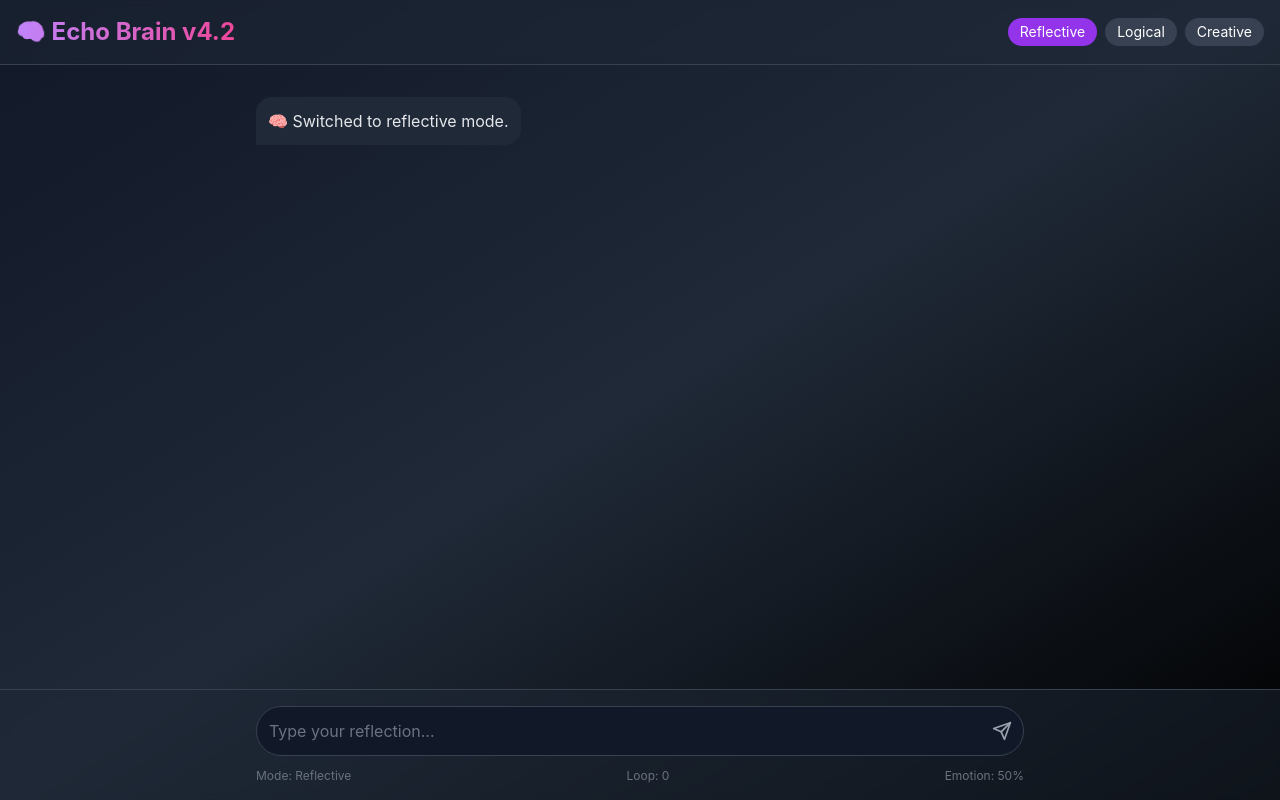
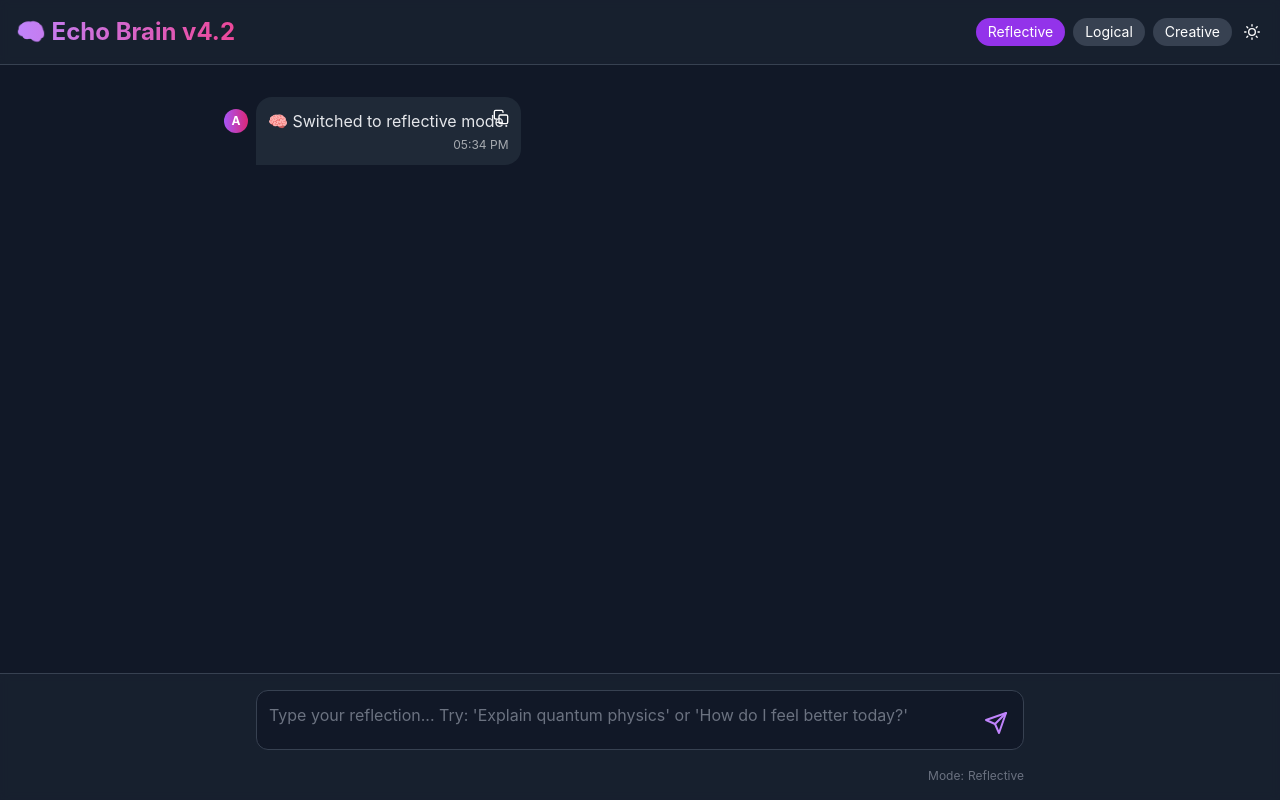
Before and after one commit to dagzadag/create-react-app, a React (Create React App) app: page / in a window 1280 px wide. Both pictures are taken after a click on the button "Reflective". Built offline with nearby package versions, Linux system fonts and the light colour scheme.

Commit message:
enhanced uxui

```diff
--- a/src/App.js
+++ b/src/App.js
@@ -1,28 +1,96 @@
-import React from "react";
+import React, { useState, useRef, useEffect, useCallback } from "react";
 import ReactMarkdown from "react-markdown";
 import { Prism as SyntaxHighlighter } from "prism-react-renderer";
 import { sendToEchoBrain } from "./services/echoBrainAPI";
 
+// Toast Component
+function Toast({ message, show }) {
+  return (
+    <div
+      className={`fixed bottom-4 right-4 bg-green-600 text-white px-4 py-2 rounded-lg shadow-lg transition-opacity duration-300 ${
+        show ? "opacity-100" : "opacity-0 pointer-events-none"
+      }`}
+    >
+      {message}
+    </div>
+  );
+}
+
+// Long Press Hook
+function useLongPress(callback, delay = 500) {
+  const pressTimer = useRef(null);
+
+  useEffect(() => {
+    return () => {
+      if (pressTimer.current) clearTimeout(pressTimer.current);
+    };
+  }, []);
+
+  const startPress = useCallback(() => {
+    pressTimer.current = setTimeout(callback, delay);
+  }, [callback, delay]);
+
+  const cancelPress = useCallback(() => {
+    if (pressTimer.current) {
+      clearTimeout(pressTimer.current);
+      pressTimer.current = null;
+    }
+  }, []);
+
+  return {
+    onMouseDown: startPress,
+    onMouseUp: cancelPress,
+    onMouseLeave: cancelPress,
+    onTouchStart: startPress,
+    onTouchEnd: cancelPress,
+  };
+}
+
 export default function App() {
-  // ===== ORIGINAL STATE HOOKS (UNCHANGED) =====
-  const [input, setInput] = React.useState("");
-  const [messages, setMessages] = React.useState([]);
-  const [loopCount, setLoopCount] = React.useState(0);
-  const [emotionalState, setEmotionalState] = React.useState(50);
-  const [mode, setMode] = React.useState("reflective");
-  const [isLoading, setIsLoading] = React.useState(false);
-  const messagesEndRef = React.useRef(null);
+  // ===== STATE HOOKS =====
+  const [input, setInput] = useState("");
+  const [messages, setMessages] = useState([]);
+  const [loopCount, setLoopCount] = useState(0);
+  const [emotionalState, setEmotionalState] = useState(50);
+  const [mode, setMode] = useState("reflective");
+  const [isLoading, setIsLoading] = useState(false);
+  const [darkMode, setDarkMode] = useState(true);
+  const [toast, setToast] = useState({ show: false, message: "" });
+  const [showScrollButton, setShowScrollButton] = useState(false);
+  const messagesEndRef = useRef(null);
+  const useLongPressHook = (text) =>
+    useLongPress(() => copyToClipboard(text), 500);
 
-  // ===== ORIGINAL EFFECTS (UNCHANGED) =====
-  React.useEffect(() => {
+  // ===== EFFECTS =====
+  useEffect(() => {
     scrollToBottom();
   }, [messages]);
 
+  useEffect(() => {
+    const main = document.querySelector("main");
+    const handleScroll = () => {
+      if (main.scrollHeight - main.scrollTop - main.clientHeight > 100)
+        setShowScrollButton(true);
+      else setShowScrollButton(false);
+    };
+
+    main.addEventListener("scroll", handleScroll);
+    return () => main.removeEventListener("scroll", handleScroll);
+  }, []);
+
+  // ===== HELPERS =====
   function scrollToBottom() {
     messagesEndRef.current?.scrollIntoView({ behavior: "smooth" });
   }
 
-  // ===== ORIGINAL HANDLERS (UNCHANGED) =====
+  function formatTime(date) {
+    return new Date(date).toLocaleTimeString([], {
+      hour: "2-digit",
+      minute: "2-digit",
+    });
+  }
+
+  // ===== HANDLERS =====
   function handleInputChange(e) {
     setInput(e.target.value);
   }
@@ -36,15 +104,12 @@ export default function App() {
     addMessage(`🧠 Switched to ${newMode} mode.`, "system");
   }
 
-  // ===== ORIGINAL API LOGIC (UNCHANGED) =====
   async function handleSubmit() {
     if (!input.trim()) return;
-
     const userMessage = input.trim();
     setInput("");
     setMessages([...messages, { text: userMessage, sender: "user" }]);
     setIsLoading(true);
-
     try {
       const response = await generateEchoResponse(userMessage);
       await simulateTypewriter(response);
@@ -62,7 +127,7 @@ export default function App() {
     }
   }
 
-  // ===== ORIGINAL HELPER FUNCTIONS (UNCHANGED) =====
+  // ===== API LOGIC =====
   async function generateEchoResponse(userMessage) {
     const context = {
       mode,
@@ -71,14 +136,13 @@ export default function App() {
       messageHistory: messages,
       memoryTags: getMemoryTags(),
     };
-
     const apiResponse = await sendToEchoBrain(userMessage, context);
     let response = apiResponse;
     const pressure = calculatePressure(userMessage);
     const isEmotional = emotionalState > 75;
     const loopTriggered = loopCount >= 3 && loopCount < 5;
+    const hasRepetition = checkForRepetition(userMessage);
 
-    const hasRepetition = checkForRepetition(userMessage);
     if (hasRepetition) {
       setLoopCount((prev) => prev + 1);
       response = `[Loop ${loopCount + 1}] ${response}`;
@@ -99,25 +163,27 @@ export default function App() {
     }
 
     if ((isEmotional || loopTriggered) && pressure > 60) {
-      response = `${generateSparkInsight()}\n\n${response}`;
+      response = `${generateSparkInsight()}\n${response}`;
     }
 
     if (userMessage.toLowerCase().includes("remember")) {
-      response += `\n\n📌 Remembering: "${userMessage}"`;
+      response += `\n📌 Remembering: "${userMessage}"`;
     }
 
     if (userMessage.toLowerCase().includes("forget")) {
-      response +=
-        "\n\n🗑️ I've cleared my temporary memory of our conversation.";
+      response += "\n🗑️ I've cleared my temporary memory of our conversation.";
     }
 
     return response;
   }
 
+  // ===== UTILITIES =====
   function getMemoryTags() {
     return messages
       .filter((msg) => msg.text.includes("Remembering:"))
-      .map((msg) => msg.text.split("Remembering: ")[1].replace(/"/g, ""));
+      .map(
+        (msg) => msg.text.split("Remembering: ")[1]?.replace(/"/g, "") || ""
+      );
   }
 
   function calculatePressure(message) {
@@ -140,7 +206,7 @@ export default function App() {
       '"If this emotion had a soundtrack, what would it play?"',
       '"What does your shadow self want you to know right now?"',
     ];
-    return sparkIdeas[Math.floor(Math.random() * sparkIdeas.length)] + " \n\n";
+    return sparkIdeas[Math.floor(Math.random() * sparkIdeas.length)] + "\n";
   }
 
   async function simulateTypewriter(fullText) {
@@ -170,7 +236,15 @@ export default function App() {
     setMessages((prev) => [...prev, { text, sender }]);
   }
 
-  // ===== NEW MARKDOWN RENDERER =====
+  // ===== COPY FUNCTIONALITY =====
+  const copyToClipboard = (text) => {
+    navigator.clipboard.writeText(text).then(() => {
+      setToast({ show: true, message: "Copied to clipboard!" });
+      setTimeout(() => setToast({ show: false, message: "" }), 2000);
+    });
+  };
+
+  // ===== MARKDOWN RENDERER =====
   function MessageContent({ text, sender }) {
     return (
       <ReactMarkdown
@@ -221,11 +295,20 @@ export default function App() {
     );
   }
 
-  // ===== RENDER (ORIGINAL STRUCTURE WITH MARKDOWN SUPPORT) =====
   return (
-    <div className="flex flex-col h-screen bg-gradient-to-br from-gray-900 via-gray-800 to-black text-white">
-      {/* Header (unchanged) */}
-      <header className="p-4 border-b border-gray-700 bg-gray-800/50 backdrop-blur-sm sticky top-0 z-10">
+    <div
+      className={`flex flex-col h-screen ${
+        darkMode ? "bg-gray-900 text-white" : "bg-white text-gray-900"
+      }`}
+    >
+      {/* Header */}
+      <header
+        className={`p-4 border-b ${
+          darkMode
+            ? "border-gray-700 bg-gray-800/50"
+            : "border-gray-200 bg-white/50"
+        } backdrop-blur-sm sticky top-0 z-10`}
+      >
         <div className="container mx-auto flex justify-between items-center">
           <h1 className="text-2xl font-bold bg-gradient-to-r from-purple-400 to-pink-500 bg-clip-text text-transparent">
             🧠 Echo Brain v4.2
@@ -244,17 +327,61 @@ export default function App() {
                           ? "blue"
                           : "pink"
                       }-600`
-                    : "bg-gray-700"
+                    : darkMode
+                    ? "bg-gray-700"
+                    : "bg-gray-200"
                 }`}
               >
                 {m.charAt(0).toUpperCase() + m.slice(1)}
               </button>
             ))}
+            <button
+              onClick={() => setDarkMode(!darkMode)}
+              className="ml-2 p-1 rounded-full hover:bg-white/10 transition-colors"
+            >
+              {darkMode ? (
+                <svg
+                  xmlns="http://www.w3.org/2000/svg"
+                  width="16"
+                  height="16"
+                  viewBox="0 0 24 24"
+                  fill="none"
+                  stroke="currentColor"
+                  strokeWidth="2"
+                  strokeLinecap="round"
+                  strokeLinejoin="round"
+                >
+                  <circle cx="12" cy="12" r="5"></circle>
+                  <line x1="12" y1="1" x2="12" y2="3"></line>
+                  <line x1="12" y1="21" x2="12" y2="23"></line>
+                  <line x1="4.22" y1="4.22" x2="5.64" y2="5.64"></line>
+                  <line x1="18.36" y1="18.36" x2="19.78" y2="19.78"></line>
+                  <line x1="1" y1="12" x2="3" y2="12"></line>
+                  <line x1="21" y1="12" x2="23" y2="12"></line>
+                  <line x1="4.22" y1="19.78" x2="5.64" y2="18.36"></line>
+                  <line x1="18.36" y1="5.64" x2="19.78" y2="4.22"></line>
+                </svg>
+              ) : (
+                <svg
+                  xmlns="http://www.w3.org/2000/svg"
+                  width="16"
+                  height="16"
+                  viewBox="0 0 24 24"
+                  fill="none"
+                  stroke="currentColor"
+                  strokeWidth="2"
+                  strokeLinecap="round"
+                  strokeLinejoin="round"
+                >
+                  <path d="M21 12.79A9 9 0 1 1 11.21 3 7 7 0 0 0 21 12.79z"></path>
+                </svg>
+              )}
+            </button>
           </div>
         </div>
       </header>
 
-      {/* Chat messages (updated with Markdown) */}
+      {/* Chat Messages */}
       <main className="flex-1 overflow-y-auto p-4 md:p-6 lg:p-8">
         <div className="max-w-3xl mx-auto">
           <div className="space-y-4">
@@ -266,7 +393,7 @@ export default function App() {
                 }`}
               >
                 <div
-                  className={`max-w-[80%] p-3 rounded-2xl ${
+                  className={`relative max-w-[80%] p-3 rounded-2xl ${
                     msg.sender === "user"
                       ? "bg-gradient-to-r from-purple-600 to-pink-600 rounded-br-none"
                       : msg.sender === "echo_typing"
@@ -274,6 +401,16 @@ export default function App() {
                       : "bg-gray-800 rounded-bl-none"
                   }`}
                 >
+                  {msg.sender !== "user" && (
+                    <div className="absolute -left-8 top-3 w-6 h-6 rounded-full bg-gradient-to-r from-purple-500 to-pink-600 flex items-center justify-center text-xs font-bold">
+                      A
+                    </div>
+                  )}
+                  {msg.sender === "user" && (
+                    <div className="absolute -left-8 top-3 w-6 h-6 rounded-full bg-gradient-to-r from-blue-500 to-indigo-600 flex items-center justify-center text-xs font-bold">
+                      U
+                    </div>
+                  )}
                   <div
                     className={`prose prose-invert max-w-none ${
                       msg.sender === "user" ? "text-white" : "text-gray-200"
@@ -281,6 +418,42 @@ export default function App() {
                   >
                     <MessageContent text={msg.text} sender={msg.sender} />
                   </div>
+                  <span className="text-xs opacity-60 mt-1 block text-right">
+                    {formatTime(msg.timestamp || new Date())}
+                  </span>
+                  {msg.sender !== "user" && (
+                    <button
+                      onClick={() => copyToClipboard(msg.text)}
+                      //{...useLongPressHook(msg.text)}
+                      className="absolute top-2 right-2 p-1 rounded-full hover:bg-white/10 transition-colors duration-200 group"
+                      title="Copy to clipboard"
+                    >
+                      <svg
+                        xmlns="http://www.w3.org/2000/svg"
+                        width="16"
+                        height="16"
+                        viewBox="0 0 24 24"
+                        fill="none"
+                        stroke="currentColor"
+                        strokeWidth="2"
+                        strokeLinecap="round"
+                        strokeLinejoin="round"
+                      >
+                        <rect
+                          x="9"
+                          y="9"
+                          width="13"
+                          height="13"
+                          rx="2"
+                          ry="2"
+                        ></rect>
+                        <path d="M5 15H4a2 2 0 0 1-2-2V4a2 2 0 0 1 2-2h9a2 2 0 0 1 2 2v1"></path>
+                      </svg>
+                      <span className="hidden group-hover:block absolute top-8 right-0 bg-gray-700 text-white text-xs px-2 py-1 rounded whitespace-nowrap">
+                        Copy to clipboard
+                      </span>
+                    </button>
+                  )}
                 </div>
               </div>
             ))}
@@ -294,50 +467,131 @@ export default function App() {
         </div>
       </main>
 
-      {/* Footer (unchanged) */}
-      <footer className="p-4 border-t border-gray-700 bg-gray-800/50 backdrop-blur-sm sticky bottom-0">
+      {/* Scroll to Bottom Button */}
+      {showScrollButton && (
+        <button
+          onClick={scrollToBottom}
+          className="fixed bottom-20 right-4 p-2 bg-purple-600 rounded-full shadow-lg hover:bg-purple-700 transition-colors"
+        >
+          <svg
+            xmlns="http://www.w3.org/2000/svg"
+            width="20"
+            height="20"
+            viewBox="0 0 24 24"
+            fill="none"
+            stroke="currentColor"
+            strokeWidth="2"
+            strokeLinecap="round"
+            strokeLinejoin="round"
+          >
+            <polyline points="17 11 12 6 7 11"></polyline>
+            <polyline points="17 18 12 13 7 18"></polyline>
+          </svg>
+        </button>
+      )}
+
+      {/* Footer */}
+      <footer
+        className={`p-4 border-t ${
+          darkMode
+            ? "border-gray-700 bg-gray-800/50"
+            : "border-gray-200 bg-white/50"
+        } backdrop-blur-sm sticky bottom-0`}
+      >
         <div className="container mx-auto max-w-3xl">
-          <div className="flex items-center space-x-2">
-            <div className="relative flex-1">
-              <input
-                type="text"
+          <div className="flex flex-col space-y-3">
+            {/* Input Area */}
+            <div className="relative">
+              <textarea
                 value={input}
                 onChange={handleInputChange}
-                onKeyDown={handleKeyPress}
-                placeholder="Type your reflection..."
-                className="w-full p-3 pr-12 bg-gray-900 border border-gray-700 rounded-full focus:outline-none focus:ring-2 focus:ring-purple-500 text-white placeholder-gray-500"
+                onKeyDown={(e) => {
+                  if (e.key === "Enter" && !e.shiftKey) {
+                    e.preventDefault();
+                    handleSubmit();
+                  }
+                }}
+                placeholder="Type your reflection... Try: 'Explain quantum physics' or 'How do I feel better today?'"
+                className={`w-full p-3 pr-12 ${
+                  darkMode
+                    ? "bg-gray-900 border-gray-700"
+                    : "bg-gray-100 border-gray-300"
+                } border rounded-xl focus:outline-none focus:ring-2 focus:ring-purple-500 text-white placeholder-gray-500 resize-none min-h-[60px] max-h-[200px] overflow-y-auto scrollbar-thin scrollbar-thumb-purple-600 scrollbar-track-gray-800`}
+                rows={1}
+                style={{
+                  height: "auto",
+                  minHeight: "60px",
+                  maxHeight: "200px",
+                }}
+                ref={(el) => {
+                  if (el) {
+                    el.style.height = "auto";
+                    el.style.height = `${el.scrollHeight}px`;
+                  }
+                }}
               />
               <button
                 onClick={handleSubmit}
-                className="absolute right-3 top-1/2 transform -translate-y-1/2 text-gray-400 hover:text-white transition-colors"
+                disabled={isLoading}
+                className={`absolute right-3 top-1/2 -translate-y-1/2 p-1 rounded-full ${
+                  isLoading
+                    ? "text-gray-500"
+                    : "text-purple-400 hover:text-white"
+                } transition-colors`}
               >
                 <svg
                   xmlns="http://www.w3.org/2000/svg"
-                  width="20"
-                  height="20"
+                  width="24"
+                  height="24"
                   viewBox="0 0 24 24"
                   fill="none"
                   stroke="currentColor"
                   strokeWidth="2"
                   strokeLinecap="round"
                   strokeLinejoin="round"
+                  className={`${isLoading ? "animate-spin" : ""}`}
                 >
-                  <line x1="22" y1="2" x2="11" y2="13"></line>
-                  <polygon points="22 2 15 22 11 13 2 9 22 2"></polygon>
+                  {isLoading ? (
+                    <circle
+                      cx="12"
+                      cy="12"
+                      r="10"
+                      strokeWidth="3"
+                      strokeDasharray="42"
+                      strokeDashoffset="16"
+                    />
+                  ) : (
+                    <>
+                      <line x1="22" y1="2" x2="11" y2="13"></line>
+                      <polygon points="22 2 15 22 11 13 2 9 22 2"></polygon>
+                    </>
+                  )}
                 </svg>
               </button>
             </div>
-          </div>
 
-          <div className="mt-3 flex justify-between text-xs text-gray-500">
-            <div>
-              Mode: <span className="capitalize">{mode}</span>
+            {/* Counter and Mode Info */}
+            <div className="flex justify-between items-center">
+              <div className="text-xs text-gray-500">
+                {input.length > 0 && (
+                  <span className={input.length > 2000 ? "text-red-400" : ""}>
+                    {input.length}/2000
+                  </span>
+                )}
+              </div>
+              <div className="flex space-x-2">
+                <div className="flex space-x-1 text-xs text-gray-500">
+                  <span>Mode:</span>
+                  <span className="capitalize">{mode}</span>
+                </div>
+              </div>
             </div>
-            <div>Loop: {loopCount}</div>
-            <div>Emotion: {Math.round(emotionalState)}%</div>
           </div>
         </div>
       </footer>
+
+      {/* Toast Notification */}
+      <Toast message={toast.message} show={toast.show} />
     </div>
   );
 }
--- a/src/services/echoBrainAPI.js
+++ b/src/services/echoBrainAPI.js
@@ -297,7 +297,7 @@ merge both models and than activate it, your role is to play a therapist that us
             : context.mode === "creative"
             ? 0.8
             : 0.5,
-        max_tokens: 300,
+        max_tokens: 5000,
       }),
     });
 
```
